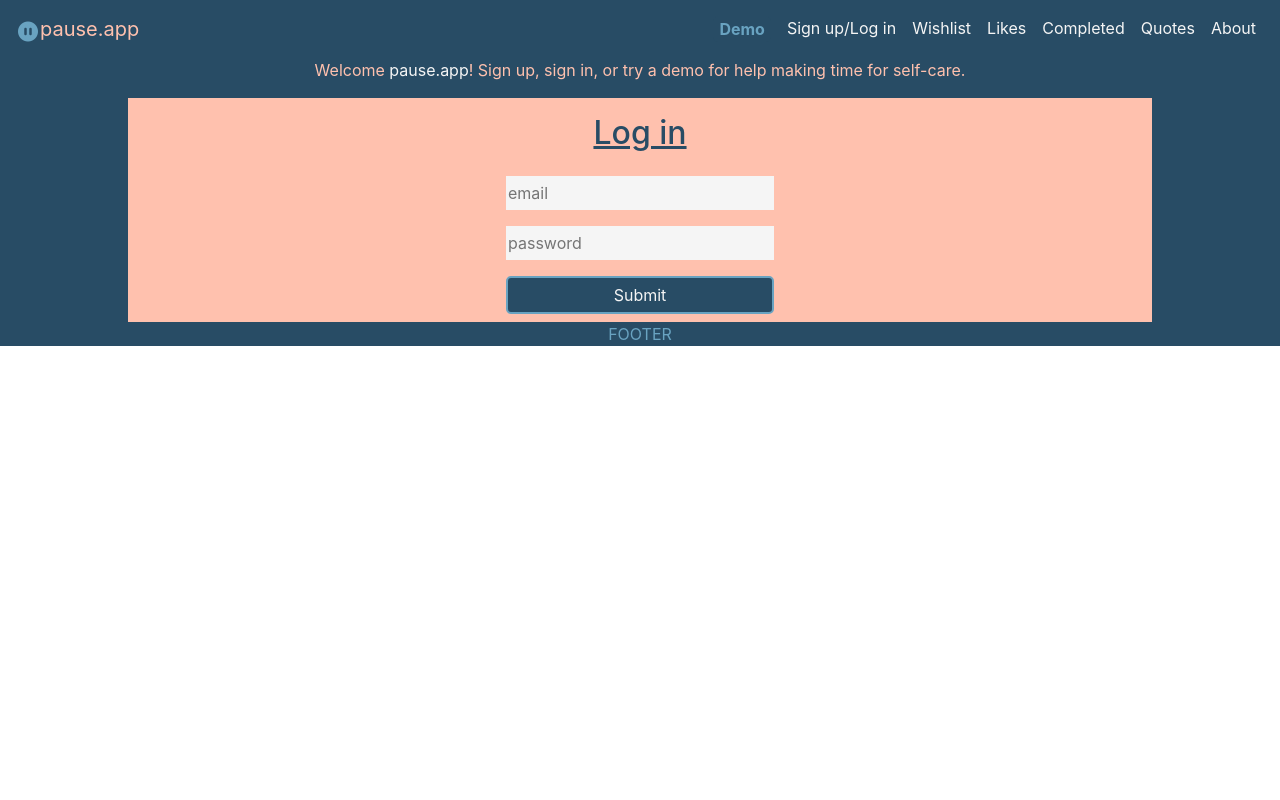
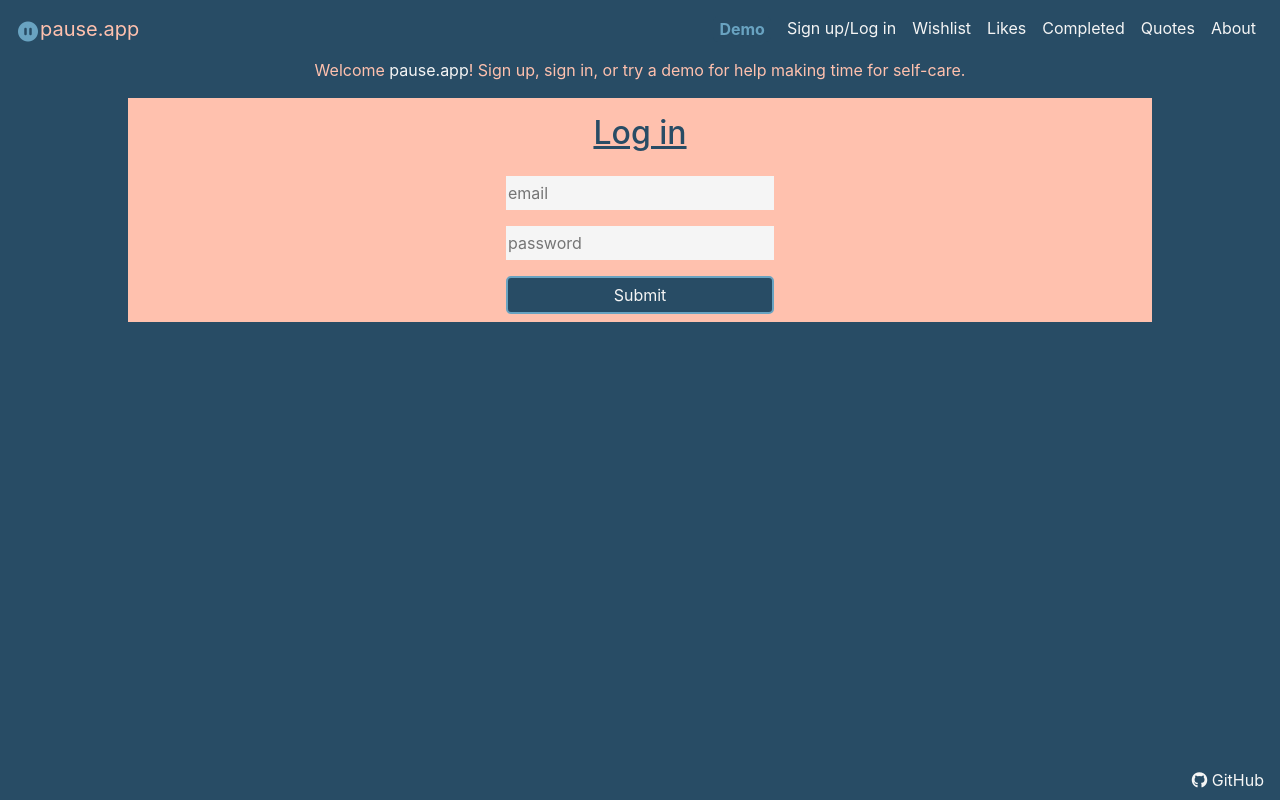
Before and after one commit to samuel-casey/p3-frontend, a React (Create React App) app: page /login in a window 1280 px wide. Built offline with nearby package versions, Linux system fonts and the light colour scheme.

Commit message:
created footer with link to github, updated favicon and title

```diff
--- a/public/index.html
+++ b/public/index.html
@@ -26,7 +26,7 @@
       work correctly both with client-side routing and a non-root public URL.
       Learn how to configure a non-root public URL by running `npm run build`.
     -->
-		<title>Self Care App</title>
+		<title>pause.app</title>
 	</head>
 	<body>
 		<noscript>You need to enable JavaScript to run this app.</noscript>
--- a/src/App.js
+++ b/src/App.js
@@ -10,6 +10,7 @@ import WishListForm from './Components/WishListForm/WishListForm';
 import CompletedList from './Components/CompletedList/CompletedList';
 import LikedItems from './Components/LikedItems/LikedItems';
 import Header from './Components/Header/Header';
+import Footer from './Components/Footer/Footer';
 
 export const GlobalContext = createContext(null);
 
@@ -362,7 +363,9 @@ function App() {
 						<Route path='/login' render={(rp) => <LogInForm {...rp} />} />
 					</main>
 				</Switch>
-				<footer>FOOTER</footer>
+				<footer>
+					<Footer />
+				</footer>
 			</div>
 		</GlobalContext.Provider>
 	);
--- a/src/App.scss
+++ b/src/App.scss
@@ -5,6 +5,7 @@
   text-align: center;
   background-color: $sca-dark-blue;
   color: $sca-light-blue;
+  height: 100vh;
 }
 
 main {
@@ -33,4 +34,11 @@ main {
     }
   }
 
+
 }
+
+footer {
+  position: absolute;
+  bottom: 0;
+  width: 100vw;
+}
--- /dev/null
+++ b/src/Components/Footer/Footer.js
@@ -0,0 +1,22 @@
+import React from 'react';
+import { Nav } from 'react-bootstrap';
+
+export default function Footer() {
+	return (
+		<div id='footer'>
+			<Nav className='justify-content-end'>
+				{/* <Nav.Item>
+					<Nav.Link href='/home'>About</Nav.Link>
+				</Nav.Item> */}
+				<Nav.Item>
+					<Nav.Link
+						href='https://github.com/samuel-casey/p3-backend'
+						target='blank'>
+						<i class='fab fa-github'></i>
+						{''} GitHub
+					</Nav.Link>
+				</Nav.Item>
+			</Nav>
+		</div>
+	);
+}
```
Also changed, not shown: src/Components/Footer/Footer.scss (added), 1 other file (tests, documents, lock files or other folders).
